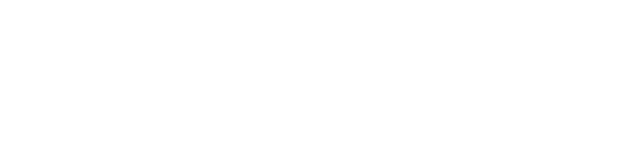
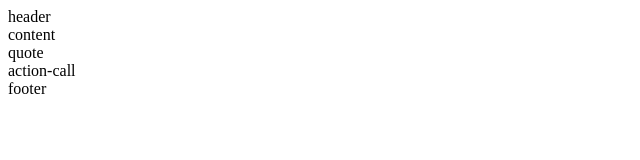
Before and after one commit to Pete-Fowler/Landing-Page, a plain HTML site: page index.html in a window 1280 px wide. Shown: the whole page, without its empty margins (0-640 px from the left). Drawn offline with Linux system fonts and the light colour scheme.

Commit message:
Complete outer div structure

```diff
--- a/index.html
+++ b/index.html
@@ -9,6 +9,20 @@
     <link rel="stylesheet" src="style.css">
 </head>
 <body>
-
+    <div class="header">
+        header
+    </div>
+    <div class="content">
+        content
+    </div>
+    <div class="quote">
+        quote
+    </div>
+    <div class="action-call">
+        action-call
+    </div>
+    <div class="footer">
+        footer
+    </div>
 </body>
 </html>
```
